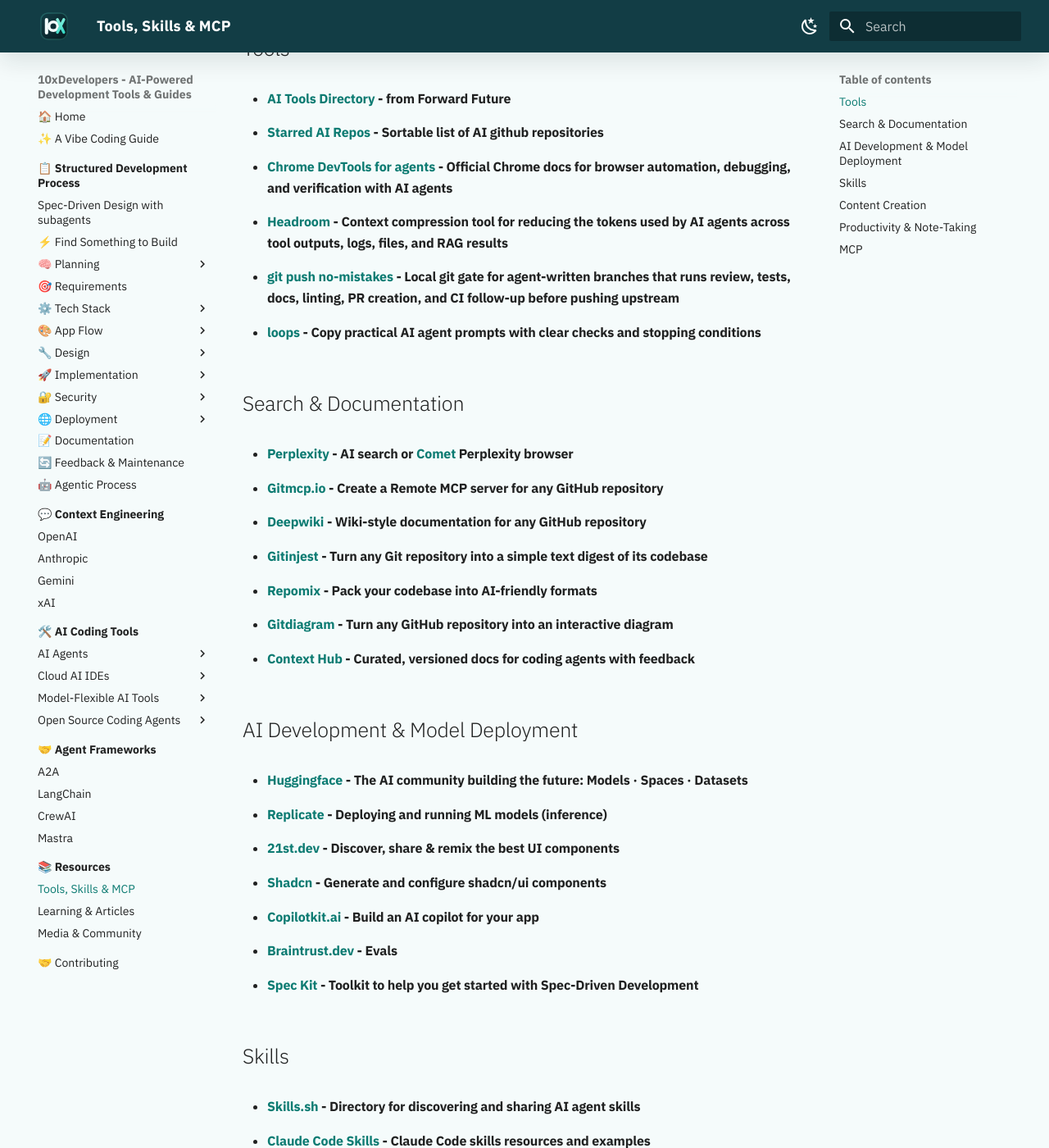
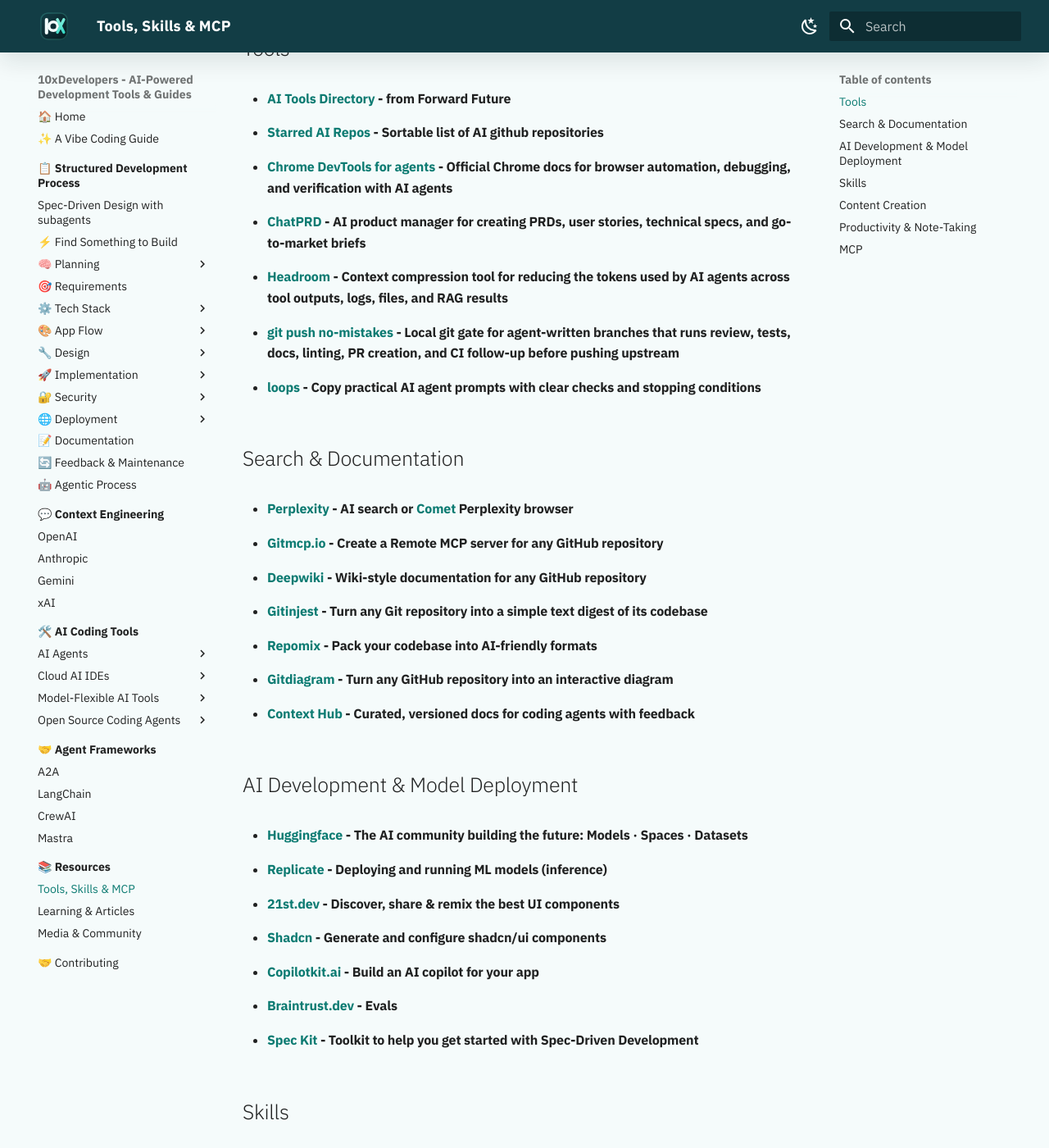
Before and after one commit to shlomoc/10xdev, an MkDocs documentation site: the page built from docs/resources/tools/index.md, in a window 1280 px wide and 1400 px high, scrolled down 246 px. Shown: the whole window at 82% size. Built offline with MkDocs 1.6.1 and Material for MkDocs 9.7.7, drawn with Linux system fonts in a browser that asks for light colours; some of the changed text lies outside the part shown.

Commit message:
docs: add new resources for Claude Code, Codex, Kiro, Gemini, and tools sections

```diff
--- a/docs/resources/tools/index.md
+++ b/docs/resources/tools/index.md
@@ -7,6 +7,7 @@ Directories, discovery tools, model deployment platforms, and MCP resources for
 * #### [AI Tools Directory](https://tools.forwardfuture.ai/) - from Forward Future
 * #### [Starred AI Repos](https://goodailist.com/repos) - Sortable list of AI github repositories
 * #### [Chrome DevTools for agents](https://developer.chrome.com/docs/devtools/agents) - Official Chrome docs for browser automation, debugging, and verification with AI agents
+* #### [ChatPRD](https://www.chatprd.ai/) - AI product manager for creating PRDs, user stories, technical specs, and go-to-market briefs
 * #### [Headroom](https://github.com/chopratejas/headroom) - Context compression tool for reducing the tokens used by AI agents across tool outputs, logs, files, and RAG results
 * #### [git push no-mistakes](https://kunchenguid.github.io/no-mistakes/) - Local git gate for agent-written branches that runs review, tests, docs, linting, PR creation, and CI follow-up before pushing upstream
 * #### [loops](https://signals.forwardfuture.ai/loop-library/) - Copy practical AI agent prompts with clear checks and stopping conditions
@@ -35,6 +36,7 @@ Directories, discovery tools, model deployment platforms, and MCP resources for
 
 * #### [Skills.sh](https://skills.sh/) - Directory for discovering and sharing AI agent skills
 * #### [Claude Code Skills](../../ai-coding-tools/ai-agents/claude-code.md#skills) - Claude Code skills resources and examples
+* #### [OpenAI Skills](../../ai-coding-tools/ai-agents/codex.md#skills) - OpenAI skills resources for Codex
 * #### [Last 30 Days](https://github.com/mvanhorn/last30days-skill) - AI agent skill for researching recent topics across social platforms, developer communities, prediction markets, and the web
 
 ## Content Creation
```
Also changed, not shown: docs/ai-coding-tools/ai-agents/claude-code.md (+1 -0 lines), docs/ai-coding-tools/ai-agents/codex.md (+1 -0 lines), docs/ai-coding-tools/vs-code-forks/kiro.md (+1 -0 lines), docs/prompt-engineering/gemini.md (+1 -0 lines).
